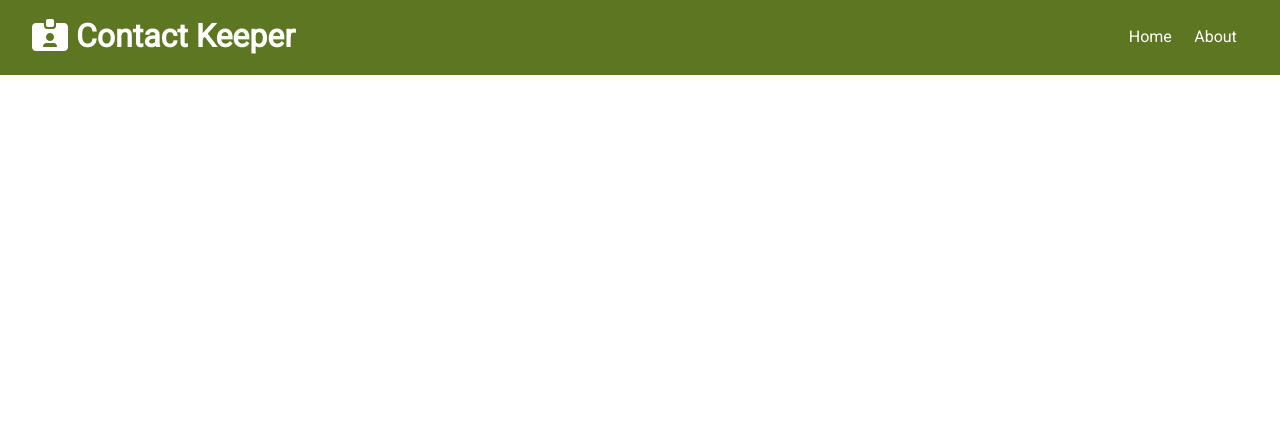
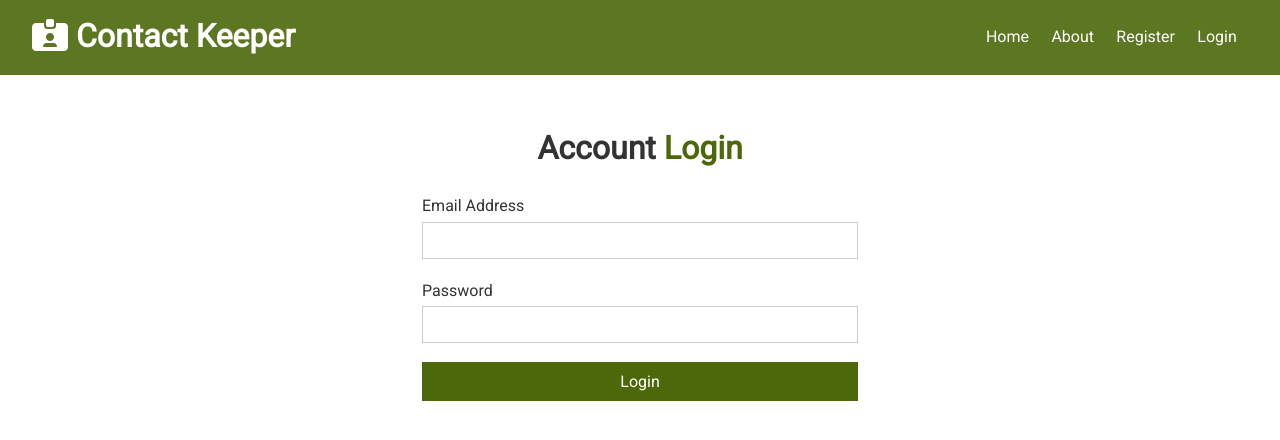
Before and after one commit to WilsonNet/contactkeeper, a React (Create React App) app in the folder client/: page /login in a window 1280 px wide. Shown: the top 440 px of the page. Built offline with nearby package versions, Linux system fonts and the light colour scheme.

Commit message:
Feito o login

```diff
--- a/client/src/App.js
+++ b/client/src/App.js
@@ -4,6 +4,7 @@
 import { Home } from './components/pages/Home';
 import { About } from './components/pages/About';
 import Register from './components/auth/Register'
+import Login from './components/auth/Login'
 
 import ContactState from './context/contact/ContactState';
 import AuthState from './context/auth/AuthState';
@@ -21,6 +22,7 @@
                 <Route exact path="/" component={Home} />
                 <Route exact path="/about" component={About} />
                 <Route exact path="/register" component={Register} />
+                <Route exact path="/login" component={Login} />
               </Switch>
             </div>
           </Fragment>
--- a/client/src/components/auth/Login.js
+++ b/client/src/components/auth/Login.js
@@ -0,0 +1,54 @@
+import React, { useState } from 'react';
+
+const Login = () => {
+  const [user, setUser] = useState({
+    email: '',
+    password: '',
+
+  });
+
+  const { email, password } = user;
+
+  const onChange = e => setUser({ ...user, [e.target.name]: e.target.value });
+
+  const onSubmit = e => {
+    e.preventDefault();
+    console.log('Login submit', user)
+  };
+  return (
+    <div className="form-container">
+      <h1>
+        Account <span className="text-primary">Login</span>
+      </h1>
+      <form onSubmit={onSubmit}>
+        <div className="form-group">
+          <label htmlFor="email">Email Address</label>
+          <input
+            type="email"
+            name="email"
+            id="email"
+            value={email}
+            onChange={onChange}
+          />
+        </div>
+        <div className="form-group">
+          <label htmlFor="password">Password</label>
+          <input
+            type="password"
+            name="password"
+            id="password"
+            value={password}
+            onChange={onChange}
+          />
+        </div>
+        <input
+          type="submit"
+          value="Login"
+          className="btn btn-primary btn-block"
+        />
+      </form>
+    </div>
+  );
+};
+
+export default Login;
--- a/client/src/components/layout/Navbar.js
+++ b/client/src/components/layout/Navbar.js
@@ -15,6 +15,12 @@
         <li>
           <Link to="/about">About</Link>
         </li>
+        <li>
+          <Link to="/register">Register</Link>
+        </li>
+        <li>
+          <Link to="/login">Login</Link>
+        </li>
       </ul>
     </div>
   );
```
